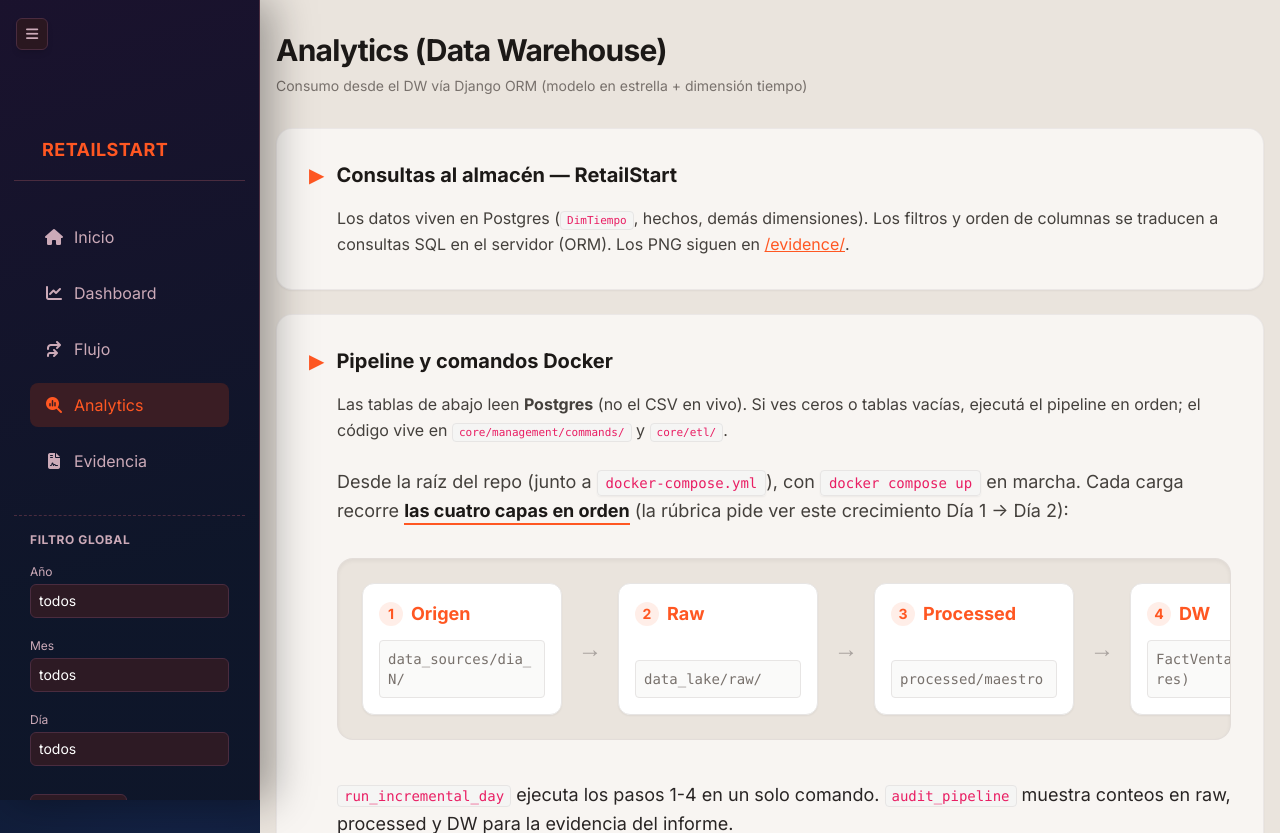
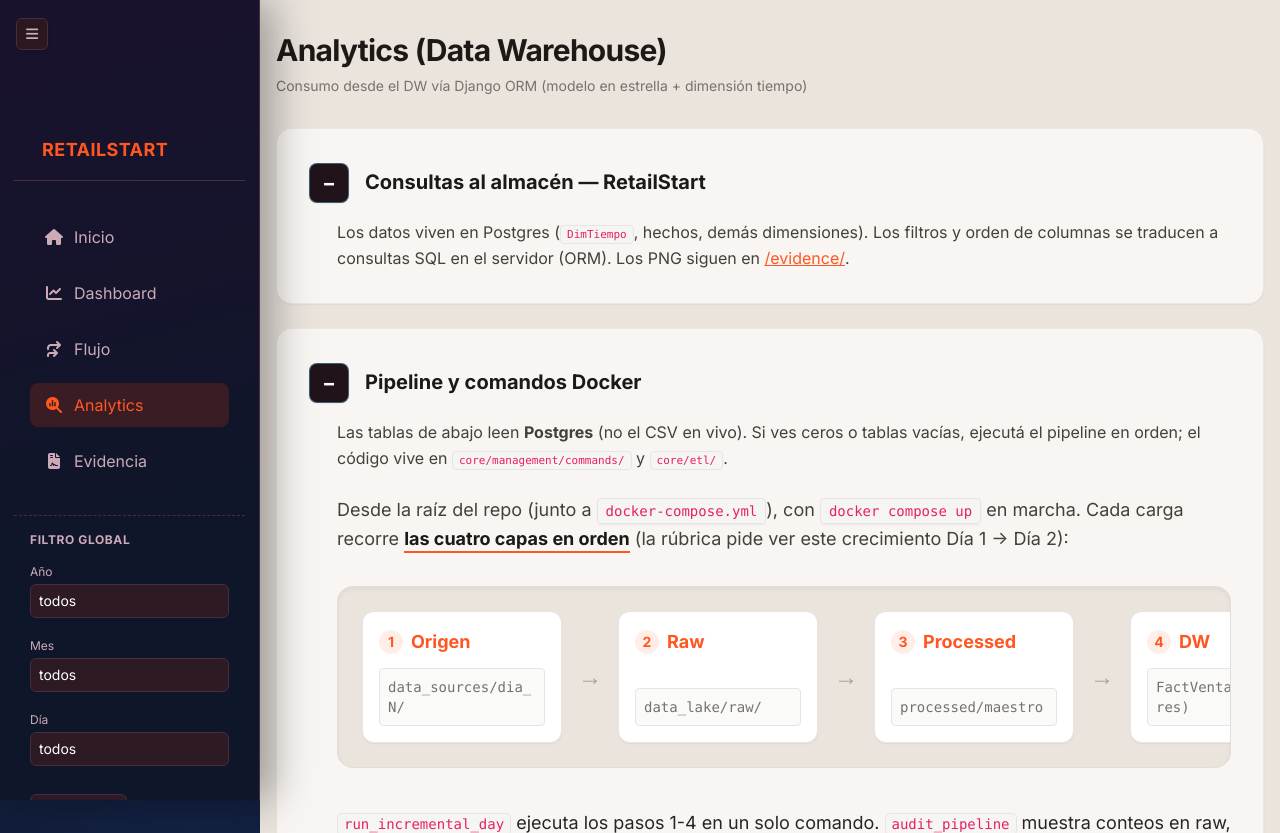
Before and after one commit to Tornadusk/RetailStart, a Django app: page /analytics/ in a window 1280 px wide. Shown: the top 833 px of the page. Run offline with Django 5.2, Linux system fonts and the light colour scheme; data that the repository does not hold is empty; some libraries are stand-ins or nearby versions.

Commit message:
cambios en css

```diff
--- a/backend/templates/core/analytics.html
+++ b/backend/templates/core/analytics.html
@@ -28,8 +28,8 @@
         open
       >
         <summary class="flex items-center cursor-pointer outline-none list-none [&::-webkit-details-marker]:hidden mb-4 group">
-          <span class="text-mars-accent text-xl mr-3 group-open:rotate-90 transition-transform">&#9654;</span>
-          <h2 class="text-xl font-bold text-stone-900">Consultas al almacén — RetailStart</h2>
+          <span class="analyticsCollapsible__toggle bg-[#20131a] text-white w-10 h-10 flex items-center justify-center rounded-lg mr-4 shadow-sm group-hover:bg-mars-surface transition-colors" aria-hidden="true"></span>
+          <h2 class="text-xl font-bold text-stone-900 m-0">Consultas al almacén — RetailStart</h2>
         </summary>
         <div class="pl-7">
           <p class="text-stone-700 leading-relaxed">
@@ -46,8 +46,8 @@
         open
       >
         <summary class="flex items-center cursor-pointer outline-none list-none [&::-webkit-details-marker]:hidden mb-4 group">
-          <span class="text-mars-accent text-xl mr-3 group-open:rotate-90 transition-transform">&#9654;</span>
-          <h2 class="text-xl font-bold text-stone-900">Pipeline y comandos Docker</h2>
+          <span class="analyticsCollapsible__toggle bg-[#20131a] text-white w-10 h-10 flex items-center justify-center rounded-lg mr-4 shadow-sm group-hover:bg-mars-surface transition-colors" aria-hidden="true"></span>
+          <h2 class="text-xl font-bold text-stone-900 m-0">Pipeline y comandos Docker</h2>
         </summary>
         <div class="pl-7">
           <p class="text-stone-700 leading-relaxed mb-6">
@@ -65,8 +65,8 @@
         open
       >
         <summary class="flex items-center cursor-pointer outline-none list-none [&::-webkit-details-marker]:hidden mb-6 group">
-          <span class="text-mars-accent text-xl mr-3 group-open:rotate-90 transition-transform">&#9654;</span>
-          <h2 class="text-xl font-bold text-stone-900">Modelo en estrella en Postgres</h2>
+          <span class="analyticsCollapsible__toggle bg-[#20131a] text-white w-10 h-10 flex items-center justify-center rounded-lg mr-4 shadow-sm group-hover:bg-mars-surface transition-colors" aria-hidden="true"></span>
+          <h2 class="text-xl font-bold text-stone-900 m-0">Modelo en estrella en Postgres</h2>
         </summary>
         <div class="pl-7">
         <p class="text-stone-700 leading-relaxed mb-4">
@@ -376,8 +376,8 @@
         tabindex="-1"
       >
         <summary class="flex items-center cursor-pointer outline-none list-none [&::-webkit-details-marker]:hidden mb-6 group">
-          <span class="text-mars-accent text-xl mr-3 group-open:rotate-90 transition-transform">&#9654;</span>
-          <h2 class="text-xl font-bold text-stone-900">Agregados por otras dimensiones (mismo filtro de hechos)</h2>
+          <span class="analyticsCollapsible__toggle bg-[#20131a] text-white w-10 h-10 flex items-center justify-center rounded-lg mr-4 shadow-sm group-hover:bg-mars-surface transition-colors" aria-hidden="true"></span>
+          <h2 class="text-xl font-bold text-stone-900 m-0">Agregados por otras dimensiones (mismo filtro de hechos)</h2>
         </summary>
         <div class="pl-7">
         <p class="text-stone-600 leading-relaxed mb-8">
@@ -480,8 +480,8 @@
         tabindex="-1"
       >
         <summary class="flex items-center cursor-pointer outline-none list-none [&::-webkit-details-marker]:hidden mb-6 group">
-          <span class="text-mars-accent text-xl mr-3 group-open:rotate-90 transition-transform">&#9654;</span>
-          <h2 class="text-xl font-bold text-stone-900">
+          <span class="analyticsCollapsible__toggle bg-[#20131a] text-white w-10 h-10 flex items-center justify-center rounded-lg mr-4 shadow-sm group-hover:bg-mars-surface transition-colors" aria-hidden="true"></span>
+          <h2 class="text-xl font-bold text-stone-900 m-0">
             Vista rápida: filas de <code class="bg-stone-100 text-mars-secondary border border-stone-200 font-mono text-[14px] px-2 py-0.5 rounded">FactVentas</code>
             <span class="text-sm font-normal text-stone-500 ml-2">
               {% if preview_nav.empty %}
@@ -585,8 +585,8 @@
 
       <details class="bg-bone-light border border-stone-300/40 rounded-2xl shadow-sm p-6 md:p-8 mb-6 js-analytics-view group" data-analytics-views="todas tiempo">
         <summary class="flex items-center cursor-pointer outline-none list-none [&::-webkit-details-marker]:hidden mb-4">
-          <span class="text-stone-400 text-xl mr-3 group-open:rotate-90 transition-transform">&#9654;</span>
-          <h2 class="text-lg font-bold text-stone-600">Referencia SQL (DBeaver / psql)</h2>
+          <span class="analyticsCollapsible__toggle bg-[#20131a] text-white w-10 h-10 flex items-center justify-center rounded-lg mr-4 shadow-sm group-hover:bg-mars-surface transition-colors" aria-hidden="true"></span>
+          <h2 class="text-lg font-bold text-stone-600 m-0">Referencia SQL (DBeaver / psql)</h2>
         </summary>
         <div class="pl-7">
           <p class="text-stone-500 text-sm mb-4">
```
